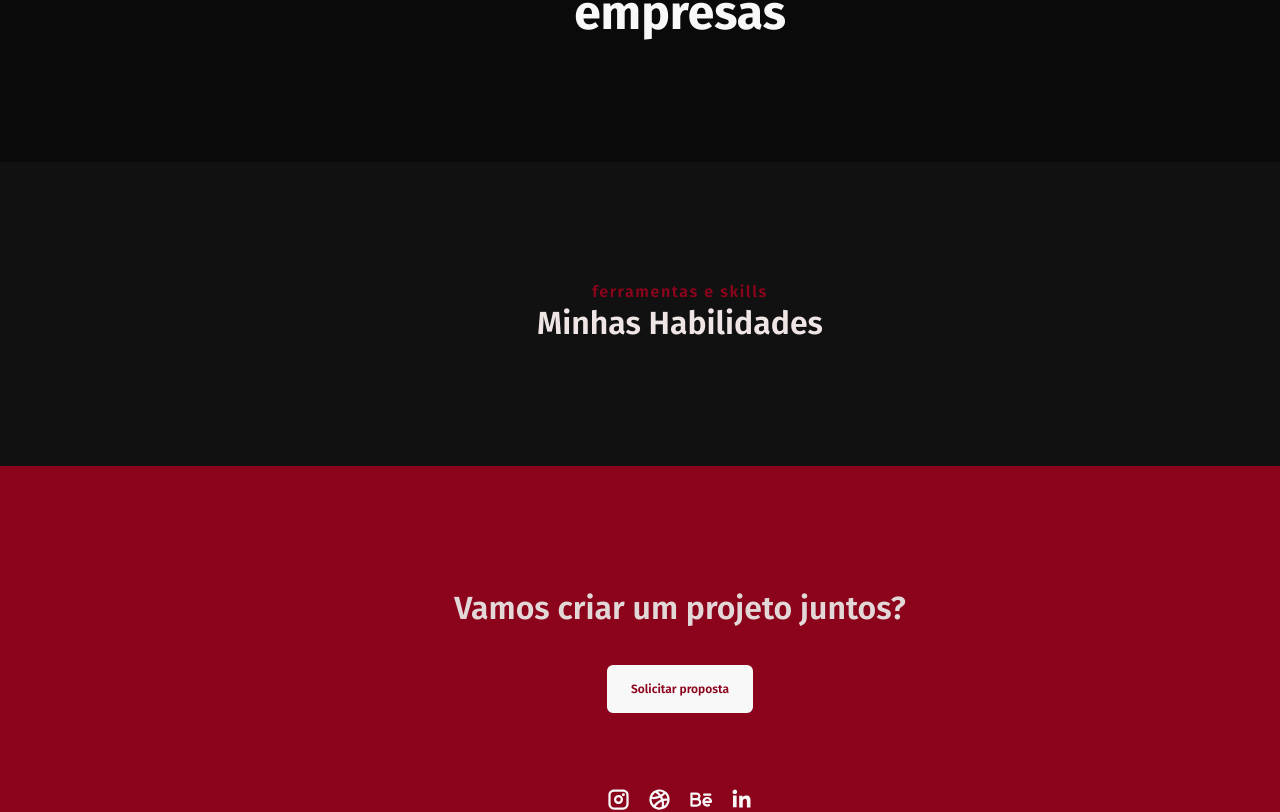
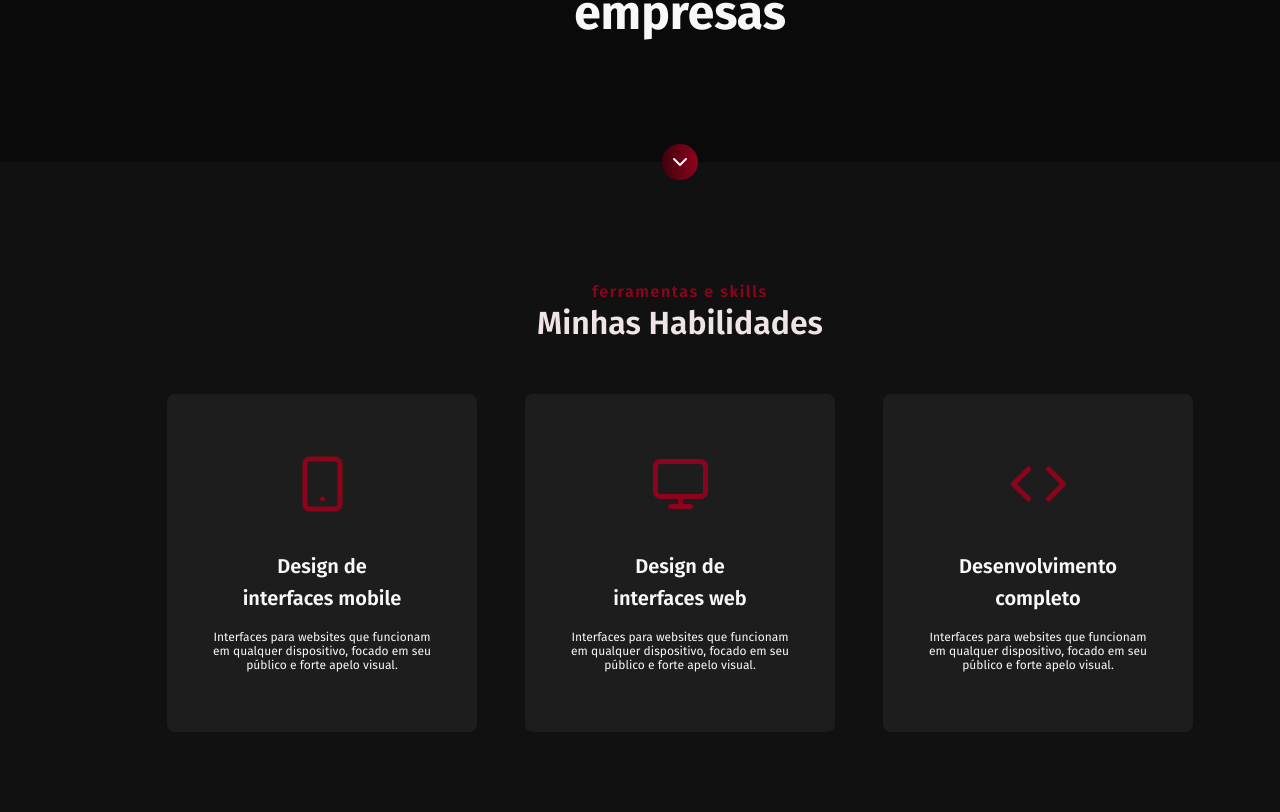
Before and after one commit to lyzzandro/lyzzandro_website, a React (Create React App) app: page / in a window 1280 px wide. Shown: the part 454-1266 px from the top of the page. Built offline with nearby package versions, Linux system fonts and the light colour scheme.

Commit message:
add habilities

```diff
--- a/src/components/Habilities/index.js
+++ b/src/components/Habilities/index.js
@@ -1,12 +1,52 @@
 import '../../styles/habilities.css';
+import mobile from '../../images/smartphone.svg';
+import desktop from '../../images/monitor.svg';
+import code from '../../images/code.svg';
+import arrow from '../../images/arrow-down.svg';
 
 export default function Habilites() {
     return (
         <div className="Container">
             <div className="Habilities">
+                <img src={arrow} className="Arrow-down" />
                 <div className="Title">
                     <p>ferramentas e skills</p>
                     <h2>Minhas Habilidades</h2>
+                </div>
+                <div className="Cards">
+                    <div className="Card">
+                        <img src={mobile} />
+                        <div>
+                            <h3>Design de interfaces mobile</h3>
+                            <p>
+                                Interfaces para websites que funcionam em
+                                qualquer dispositivo, focado em seu público e
+                                forte apelo visual.
+                            </p>
+                        </div>
+                    </div>
+                    <div className="Card">
+                        <img src={desktop} />
+                        <div>
+                            <h3>Design de interfaces web</h3>
+                            <p>
+                                Interfaces para websites que funcionam em
+                                qualquer dispositivo, focado em seu público e
+                                forte apelo visual.
+                            </p>
+                        </div>
+                    </div>
+                    <div className="Card">
+                        <img src={code} />
+                        <div>
+                            <h3>Desenvolvimento completo</h3>
+                            <p>
+                                Interfaces para websites que funcionam em
+                                qualquer dispositivo, focado em seu público e
+                                forte apelo visual.
+                            </p>
+                        </div>
+                    </div>
                 </div>
             </div>
         </div>
--- a/src/styles/habilities.css
+++ b/src/styles/habilities.css
@@ -1,10 +1,13 @@
 .Habilities {
     width: 100%;
     display: flex;
+    flex-direction: column;
     justify-content: center;
     align-items: center;
     background: #111111;
     padding: 120px 0;
+    gap: 48px;
+    position: relative;
 }
 
 .Title {
@@ -25,3 +28,55 @@
     line-height: 140%;
     color: #efe5e5;
 }
+
+.Cards {
+    display: flex;
+    flex-direction: row;
+    gap: 48px;
+}
+
+.Card {
+    display: flex;
+    flex-direction: column;
+    justify-content: center;
+    align-items: center;
+    background: #1e1d1d;
+    padding: 60px 40px;
+    gap: 36px;
+    text-align: center;
+    border-radius: 8px;
+    transition: Background 0.2s;
+}
+
+.Card:hover {
+    background: #8c041c;
+    box-shadow: 4px 4px 24px rgba(140, 4, 28, 0.25);
+}
+
+.Card div {
+    display: flex;
+    flex-direction: column;
+    align-items: center;
+    gap: 16px;
+}
+
+.Card h3 {
+    font-weight: 600;
+    font-size: 20px;
+    line-height: 160%;
+    color: #f8f8f8;
+    width: 160px;
+}
+
+.Card p {
+    font-weight: 400;
+    font-size: 12px;
+    line-height: 14px;
+    color: #f8f8f8;
+    width: 230px;
+}
+
+.Arrow-down {
+    position: absolute;
+    top: calc(0% - 36px / 2);
+}
--- a/src/styles/menu.css
+++ b/src/styles/menu.css
@@ -1,6 +1,7 @@
 .Menu {
     width: 100%;
     position: fixed;
+    z-index: 999;
     background-color: rgba(140, 4, 28, 0.1);
     padding: 26px 80px;
     display: flex;
```
Also changed, not shown: src/images/arrow-down.svg (added).
